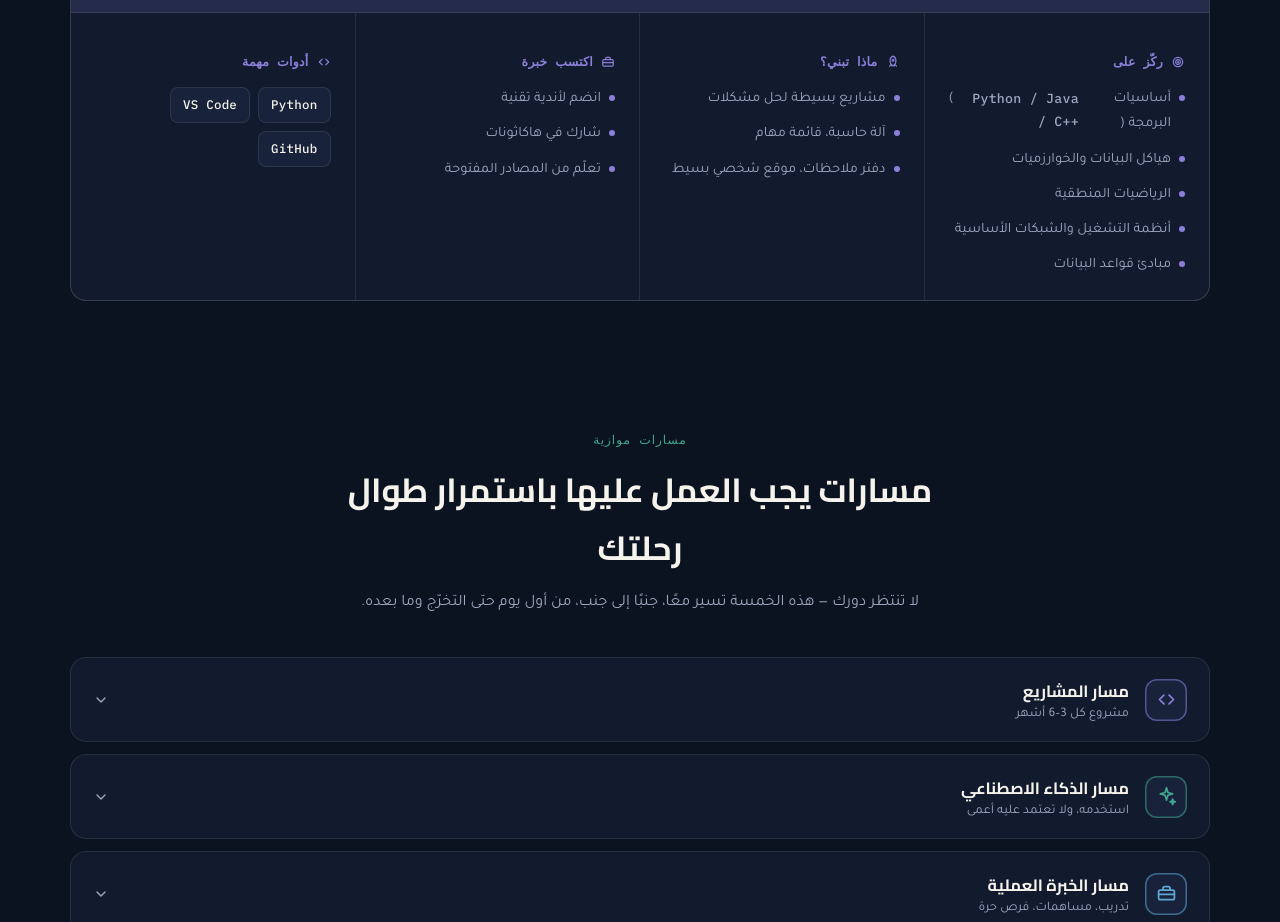
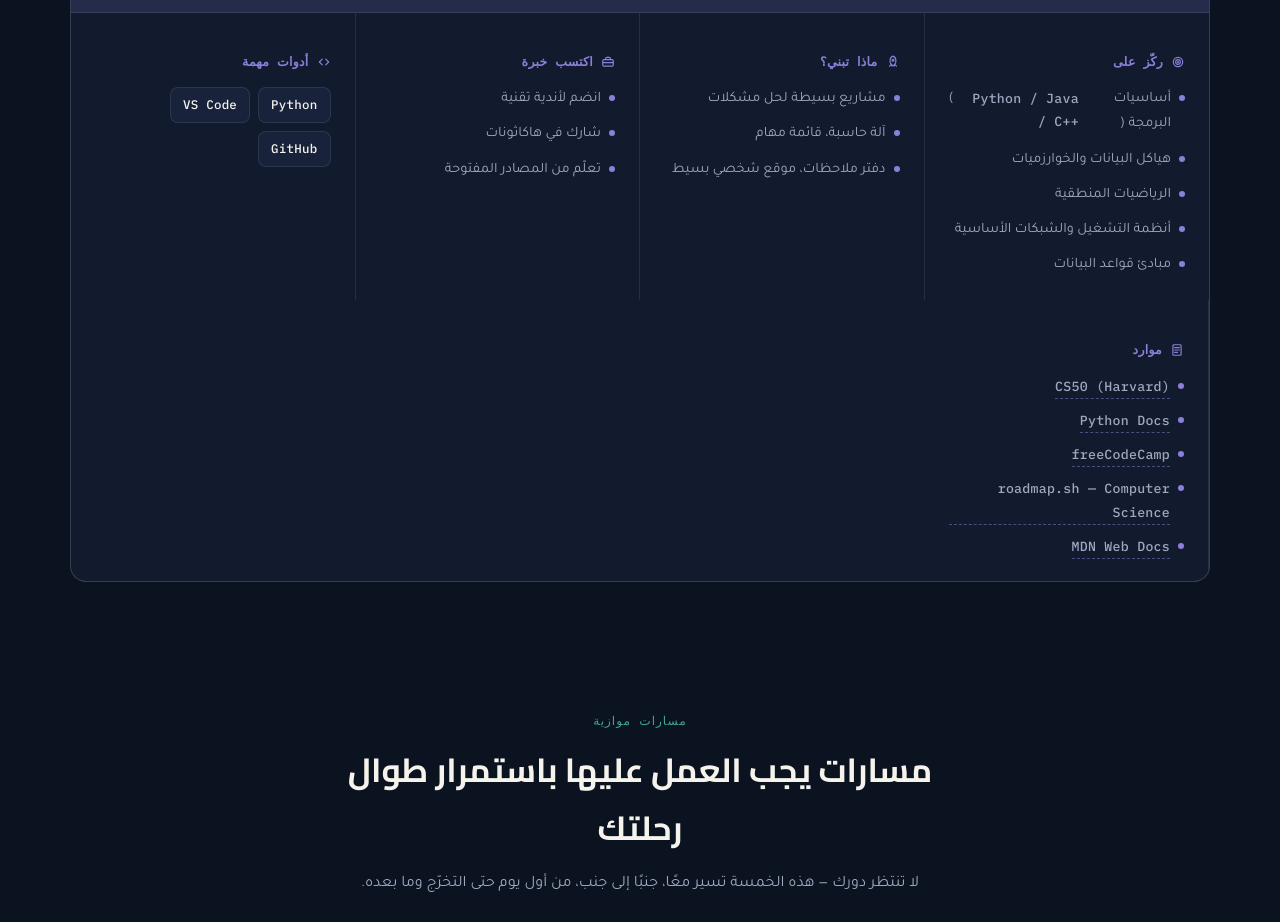
Before and after one commit to AbdulrahmanAbdulqawi/roadmap, a plain HTML site: page index.html in a window 1280 px wide. Shown: the part 1774-2696 px from the top of the page. Drawn offline with Linux system fonts and the light colour scheme.

Commit message:
Add curated per-year resource links and linkify resources section
Each year panel now includes a fifth "موارد" column with real links
matched to that year's focus topics, and the bottom "موارد مقترحة"
list items are now clickable links to their real homepages.

```diff
--- a/index.html
+++ b/index.html
@@ -330,6 +330,15 @@
     content:'';width:6px;height:6px;border-radius:50%;
     background:var(--yc);margin-top:8px;flex-shrink:0;
   }
+  .year-block .year-res-list a{
+    color:var(--text-lo);text-decoration:none;
+    border-bottom:1px dashed rgba(var(--yc-rgb),.5);
+    transition:color .15s,border-color .15s;
+  }
+  .year-block .year-res-list a:hover,
+  .year-block .year-res-list a:focus-visible{
+    color:var(--yc);border-color:var(--yc);
+  }
   .tool-pills{display:flex;flex-wrap:wrap;gap:8px;}
   .tool-pill{
     font-family:var(--f-mono);font-size:.78rem;color:var(--text-hi);
@@ -392,12 +401,17 @@
   .paper-col h3 svg{width:20px;height:20px;color:var(--c-ember);}
   .res-list{list-style:none;margin:0;padding:0;display:flex;flex-direction:column;gap:12px;}
   .res-list li{
-    display:flex;justify-content:space-between;align-items:baseline;gap:10px;
     padding:12px 16px;background:rgba(11,18,32,.05);border-radius:10px;
     border:1px solid rgba(11,18,32,.08);
   }
+  .res-list li a{
+    display:flex;justify-content:space-between;align-items:baseline;gap:10px;
+    width:100%;color:inherit;text-decoration:none;
+  }
   .res-list li b{font-weight:700;}
   .res-list li small{color:rgba(11,18,32,.55);font-size:.8rem;}
+  .res-list li a:hover b,
+  .res-list li a:focus-visible b{color:var(--c-gold);}
   .tips-list{list-style:none;margin:0;padding:0;display:flex;flex-direction:column;gap:12px;}
   .tips-list li{
     display:flex;gap:12px;align-items:flex-start;
@@ -673,28 +687,56 @@
       focus:['أساسيات البرمجة (<span class="ltr">Python / Java / C++</span>)','هياكل البيانات والخوارزميات','الرياضيات المنطقية','أنظمة التشغيل والشبكات الأساسية','مبادئ قواعد البيانات'],
       build:['مشاريع بسيطة لحل مشكلات','آلة حاسبة، قائمة مهام','دفتر ملاحظات، موقع شخصي بسيط'],
       exp:['انضم لأندية تقنية','شارك في هاكاثونات','تعلّم من المصادر المفتوحة'],
-      tools:['Python','VS Code','GitHub']
+      tools:['Python','VS Code','GitHub'],
+      resources:[
+        {n:'CS50 (Harvard)', href:'https://cs50.harvard.edu/x/'},
+        {n:'Python Docs', href:'https://docs.python.org/3/'},
+        {n:'freeCodeCamp', href:'https://www.freecodecamp.org/'},
+        {n:'roadmap.sh — Computer Science', href:'https://roadmap.sh/computer-science'},
+        {n:'MDN Web Docs', href:'https://developer.mozilla.org/'}
+      ]
     },
     {
       id:2, color:'--c-teal', label:'السنة الثانية', sub:'التعمّق والتطبيق',
       focus:['هياكل بيانات متقدمة','تصميم برمجيات (<span class="ltr">OOP, SOLID</span>)','قواعد بيانات (<span class="ltr">SQL</span>)','تطوير الويب (<span class="ltr">HTML, CSS, JS</span>)','مبادئ هندسة البرمجيات'],
       build:['تطبيق ويب متكامل (<span class="ltr">CRUD</span>)','واجهة برمجة (<span class="ltr">API</span>) بسيطة','مشروع جماعي في فريق'],
       exp:['تدريب صيفي أو تدريب قصير','ساهم في مشروع مفتوح المصدر','ابحث عن فرص في شركات ناشئة'],
-      tools:['JS','React','GitHub']
+      tools:['JS','React','GitHub'],
+      resources:[
+        {n:'roadmap.sh — Frontend', href:'https://roadmap.sh/frontend'},
+        {n:'React Docs', href:'https://react.dev/'},
+        {n:'SQLBolt', href:'https://sqlbolt.com/'},
+        {n:'Refactoring.Guru — Design Patterns', href:'https://refactoring.guru/design-patterns/what-is-a-design-pattern'},
+        {n:'GitHub Docs', href:'https://docs.github.com/'}
+      ]
     },
     {
       id:3, color:'--c-gold', label:'السنة الثالثة', sub:'التخصص وبناء الهوية',
       focus:['هياكل بيانات وخوارزميات متقدمة','أنظمة موزّعة وقابلية التوسّع','الحوسبة السحابية (<span class="ltr">AWS / GCP</span>)','الاختبار والنشر (<span class="ltr">CI/CD</span>)','الأمن السيبراني الأساسي'],
       build:['مشروع متكامل كبير','تطبيق موبايل أو خدمة سحابية','لوحة تحكم وتحليل بيانات'],
       exp:['تدريب احترافي في شركة','عمل مستقل أو مشروع حر','بحث جامعي أو ورقة علمية'],
-      tools:['AWS','Docker','Testing']
+      tools:['AWS','Docker','Testing'],
+      resources:[
+        {n:'AWS Skill Builder', href:'https://skillbuilder.aws/'},
+        {n:'Docker Docs', href:'https://docs.docker.com/'},
+        {n:'System Design Primer', href:'https://github.com/donnemartin/system-design-primer'},
+        {n:'LeetCode', href:'https://leetcode.com/'},
+        {n:'OWASP Top 10', href:'https://owasp.org/www-project-top-ten/'}
+      ]
     },
     {
       id:4, color:'--c-ember', label:'السنة الرابعة', sub:'التميّز والاستعداد للسوق',
       focus:['تصميم الأنظمة (<span class="ltr">System Design</span>)','الذكاء الاصطناعي وتعلّم الآلة','تحسين الأداء وقابلية التوسّع','قيادة الفرق وإدارة المشاريع','تطوير مهارات التواصل'],
       build:['مشروع تخرّج احترافي','محفظة مشاريع قوية','منتج يمكن استخدامه فعلًا'],
       exp:['تدريب طويل أو وظيفة بدوام جزئي','بناء شبكة علاقات احترافية','المشاركة في مؤتمرات تقنية'],
-      tools:['Kubernetes','Figma','Analytics']
+      tools:['Kubernetes','Figma','Analytics'],
+      resources:[
+        {n:'Kubernetes Docs', href:'https://kubernetes.io/docs/home/'},
+        {n:'System Design Primer', href:'https://github.com/donnemartin/system-design-primer'},
+        {n:'Google — ML Crash Course', href:'https://developers.google.com/machine-learning/crash-course'},
+        {n:'Figma', href:'https://www.figma.com/'},
+        {n:'roadmap.sh — System Design', href:'https://roadmap.sh/system-design'}
+      ]
     }
   ];
 
@@ -707,12 +749,12 @@
   ];
 
   var resources = [
-    {n:'roadmap.sh', t:'موقع'},
-    {n:'Clean Code', t:'كتاب'},
-    {n:'LeetCode', t:'منصة'},
-    {n:'freeCodeCamp', t:'منصة'},
-    {n:'Fireship', t:'قناة يوتيوب'},
-    {n:'Syntax / Chat with Engineers', t:'بودكاست'}
+    {n:'roadmap.sh', t:'موقع', href:'https://roadmap.sh/'},
+    {n:'Clean Code', t:'كتاب', href:'https://www.goodreads.com/book/show/3735293-clean-code'},
+    {n:'LeetCode', t:'منصة', href:'https://leetcode.com/'},
+    {n:'freeCodeCamp', t:'منصة', href:'https://www.freecodecamp.org/'},
+    {n:'Fireship', t:'قناة يوتيوب', href:'https://www.youtube.com/@Fireship'},
+    {n:'Syntax / Chat with Engineers', t:'بودكاست', href:'https://syntax.fm/'}
   ];
 
   var tips = [
@@ -790,6 +832,7 @@
 
     function li(arr){ return arr.map(function(x){return '<li>'+x+'</li>';}).join(''); }
     function pills(arr){ return arr.map(function(x){return '<span class="tool-pill ltr">'+x+'</span>';}).join(''); }
+    function resLinks(arr){ return arr.map(function(r){return '<li><a class="ltr" href="'+r.href+'" target="_blank" rel="noopener">'+r.n+'</a></li>';}).join(''); }
 
     panel.innerHTML =
       '<div class="year-card" style="--yc:var('+y.color+');--yc-rgb:var('+y.color+'-rgb)">'+
@@ -799,6 +842,7 @@
           '<div class="year-block"><h4><svg><use href="#i-rocket"/></svg> ماذا تبني؟</h4><ul>'+li(y.build)+'</ul></div>'+
           '<div class="year-block"><h4><svg><use href="#i-briefcase"/></svg> اكتسب خبرة</h4><ul>'+li(y.exp)+'</ul></div>'+
           '<div class="year-block"><h4><svg><use href="#i-code"/></svg> أدوات مهمة</h4><div class="tool-pills">'+pills(y.tools)+'</div></div>'+
+          '<div class="year-block"><h4><svg><use href="#i-doc"/></svg> موارد</h4><ul class="year-res-list">'+resLinks(y.resources)+'</ul></div>'+
         '</div>'+
       '</div>';
     yearPanels.appendChild(panel);
@@ -837,7 +881,7 @@
   var resList = document.getElementById('resList');
   resources.forEach(function(r){
     var li = document.createElement('li');
-    li.innerHTML = '<b class="ltr">'+r.n+'</b><small>'+r.t+'</small>';
+    li.innerHTML = '<a class="ltr" href="'+r.href+'" target="_blank" rel="noopener"><b>'+r.n+'</b><small>'+r.t+'</small></a>';
     resList.appendChild(li);
   });
   var tipsList = document.getElementById('tipsList');
```
Also changed, not shown: software-engineer-roadmap-2026.html (+56 -12 lines).
